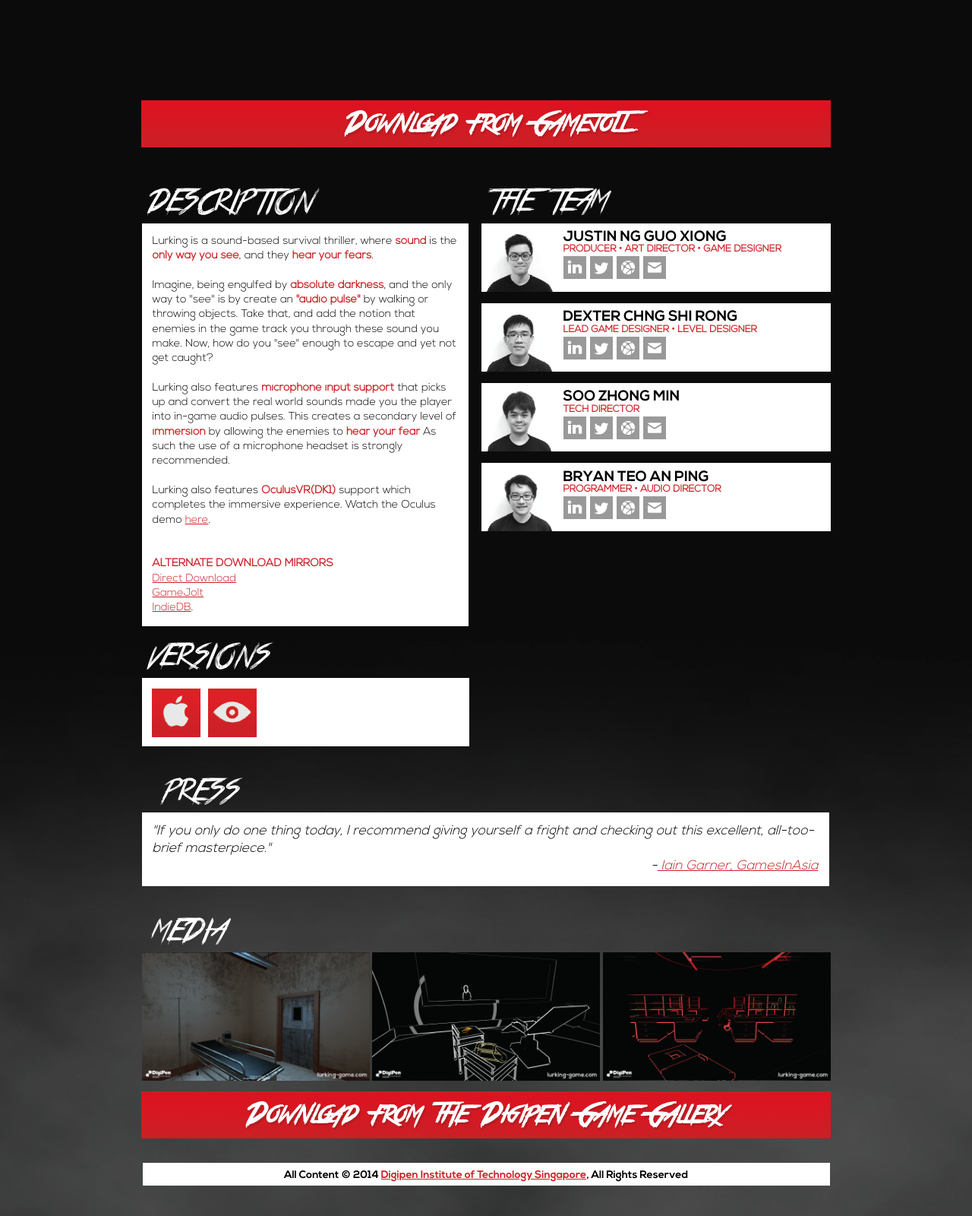
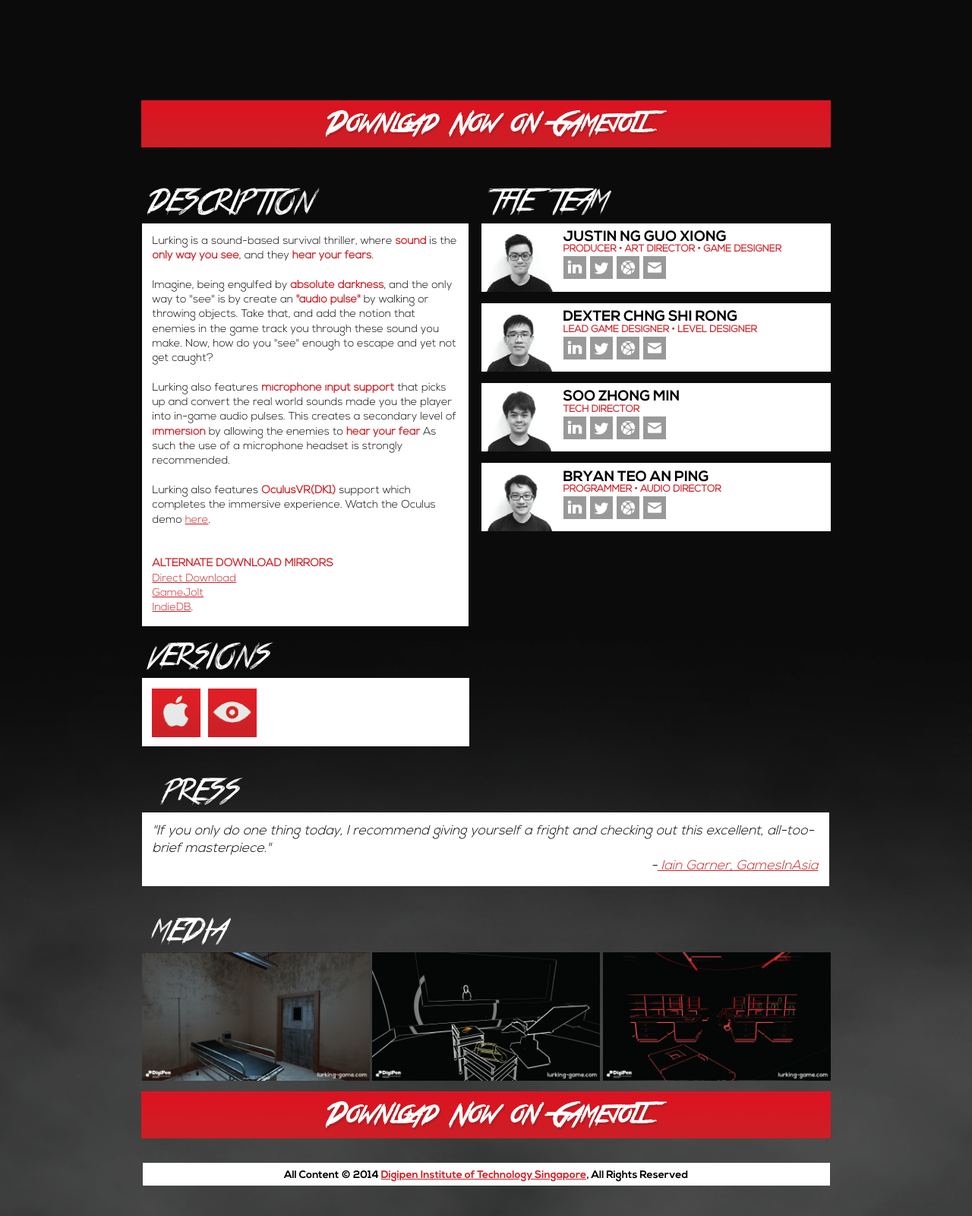
Before and after one commit to gattaigames/lurking, a plain HTML site: page index.html in a window 1280 px wide. Shown: the part 859-2459 px from the top of the page at 76% size. Drawn offline with Linux system fonts and the light colour scheme.

Commit message:
Update index.html

```diff
--- a/index.html
+++ b/index.html
@@ -157,7 +157,7 @@
 		</div>
 
 		<div class="dlWrapper">
-		<a href="https://gamejolt.com/games/lurking/26289" target="_blank" class="dlBut" style="cursor: pointer" target="_blank">Download from Gamejolt</a>
+		<a href="https://gamejolt.com/games/lurking/26289" target="_blank" class="dlBut" style="cursor: pointer" target="_blank">Download Now on Gamejolt</a>
 		</div>
 	</div>
 
@@ -317,7 +317,7 @@
 			</div>
 		</div>
 		<div class="dlWrapper">
-		<a href="https://gamejolt.com/games/lurking/26289" target="_blank" class="dlBut" style="cursor: pointer" target="_blank">Download from the Digipen Game Gallery</a>
+		<a href="https://gamejolt.com/games/lurking/26289" target="_blank" class="dlBut" style="cursor: pointer" target="_blank">Download Now on Gamejolt</a>
 		</div>
 	</div>
 
```
